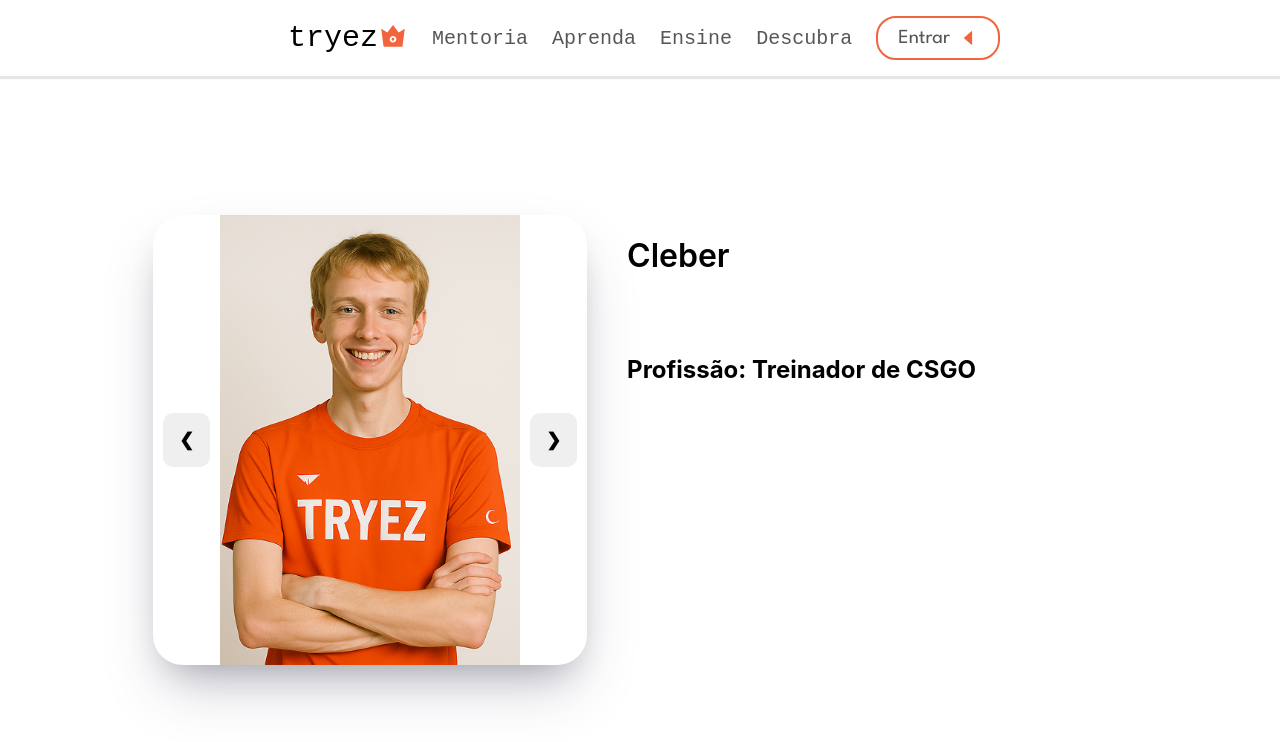
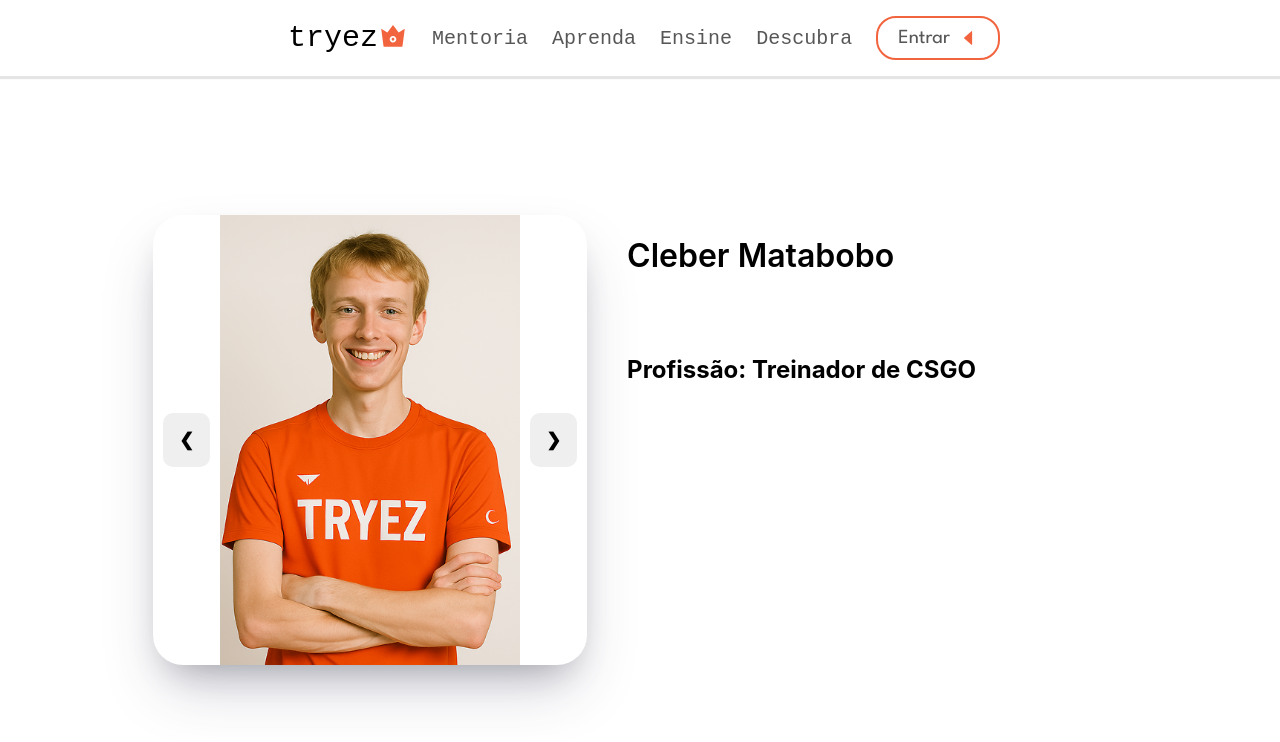
Before and after one commit to oddcaio/plataforma-tryez, a React (Create React App) app: page /mentoria in a window 1280 px wide. Shown: the top 742 px of the page. Built offline with nearby package versions, Linux system fonts and the light colour scheme; the HTML template or start-up script is replaced by a standard one; a web font is replaced by a local one.

Commit message:
everyone fixed

```diff
--- a/src/pages/mentoria/Mentoria.js
+++ b/src/pages/mentoria/Mentoria.js
@@ -11,10 +11,10 @@
     const [imgIndex, setImgIndex] = useState(0);
 
     const objetosProfessores = [
-        { nome: 'Cleber', descricao: 'Treinador de CSGO', image: img1 },
-        { nome: 'Marília', descricao: 'Treinadora em pintura clássica', image: img2 },
-        { nome: 'Pedro', descricao: 'Professor ', image: img3 },
-        { nome: 'Augusto', descricao: 'Professor de LoL', image: img4 },
+        { nome: 'Cleber Matabobo', descricao: 'Treinador de CSGO', image: img1 },
+        { nome: 'Marília Carvalho', descricao: 'Treinadora em pintura clássica', image: img2 },
+        { nome: 'Leonardo Takamura', descricao: 'Treinador em guitarra', image: img3 },
+        { nome: 'Augusto Silva', descricao: 'Treinador em Darksouls', image: img4 },
     ];
 
     useEffect(() => {
```
